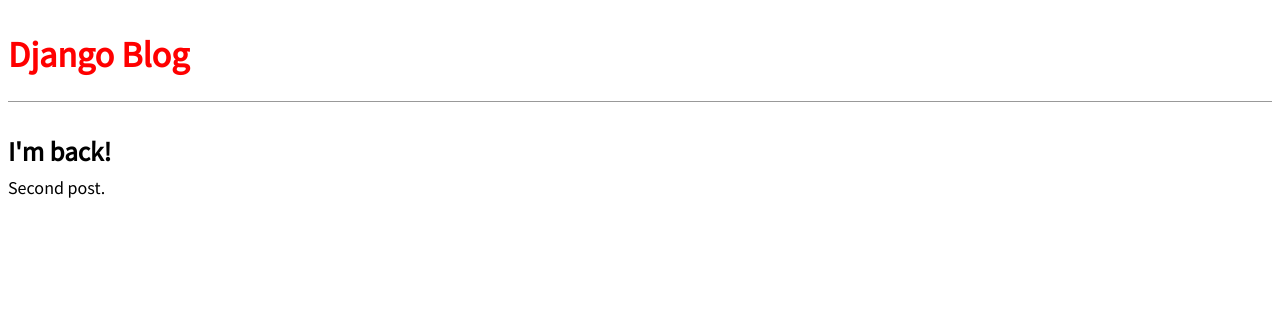
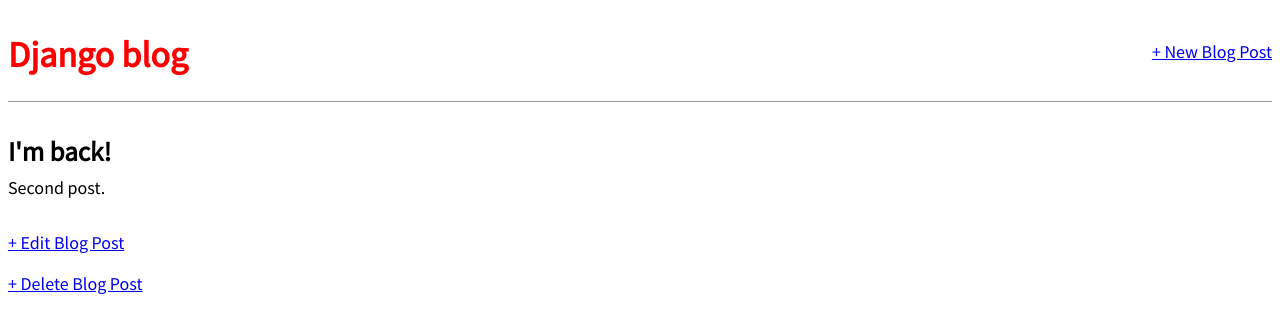
Before and after one commit to kev-tech/blog-app, a Django app: page /post/2/ in a window 1280 px wide. Shown: the top 333 px of the page. Run offline with Django 3.2, Linux system fonts and the light colour scheme; data comes from the database, SQL or seed files in the repository; both versions use the stored data as it was after the commit.

Commit message:
Add CRUD functionality to post DB.

```diff
--- a/blog/models.py
+++ b/blog/models.py
@@ -1,4 +1,5 @@
 from django.db import models
+from django.urls import reverse
 
 class Post(models.Model):
     title  = models.CharField(max_length=200)
@@ -10,3 +11,6 @@ class Post(models.Model):
 
     def __str__(self):
         return self.title
+
+    def get_absolute_url(self):
+        return reverse('post_details', args=[str(self.id)])
--- a/blog/urls.py
+++ b/blog/urls.py
@@ -1,7 +1,16 @@
 from django.urls import path
-from .views import BlogListView, BlogDetailsView
+from .views import (
+    BlogListView,
+    BlogDetailsView,
+    BlogCreateView,
+    BlogUpdateView,
+    BlogDeleteView
+)
 
 urlpatterns = [
-    path('post/<int:pk>/', BlogDetailsView.as_view(), name='post-details'),
+    path('post/<int:pk>/delete/', BlogDeleteView.as_view(), name='post_delete'),
+    path('post/<int:pk>/edit/', BlogUpdateView.as_view(), name='post_edit'),
+    path('post/new/', BlogCreateView.as_view(), name='post_new'),
+    path('post/<int:pk>/', BlogDetailsView.as_view(), name='post_details'),
     path('', BlogListView.as_view(), name='home'),
 ]
--- a/blog/views.py
+++ b/blog/views.py
@@ -1,4 +1,6 @@
 from django.views.generic import ListView, DetailView
+from django.views.generic.edit import CreateView, UpdateView, DeleteView
+from django.urls import reverse_lazy
 from .models import Post
 
 class BlogListView(ListView):
@@ -8,3 +10,18 @@ class BlogListView(ListView):
 class BlogDetailsView(DetailView):
     model = Post
     template_name = 'post_details.html'
+
+class BlogCreateView(CreateView):
+    model = Post
+    template_name = 'post_new.html'
+    fields = ['title', 'author', 'body']
+
+class BlogUpdateView(UpdateView):
+    model = Post
+    template_name = 'post_edit.html'
+    fields = ['title', 'body']
+
+class BlogDeleteView(DeleteView):
+    model = Post
+    template_name = 'delete_post.html'
+    success_url = reverse_lazy('home')
--- a/templates/base.html
+++ b/templates/base.html
@@ -1,18 +1,22 @@
 {% load static %}
 <html>
   <head>
-        <title>Django Blog</title>
-        <link rel="stylesheet" href="{% static 'css/base.css'%}">
+    <title>Django blog</title>
         <link href="https://fonts.googleapis.com/css?family=Source+Sans+Pro:400" rel="stylesheet">
         <link href="{% static 'css/base.css' %}" rel="stylesheet">
   </head>
   <body>
+    <div>
       <header>
-            <h1><a href="{% url 'home' %}">Django Blog</a></h1>
+        <div class="nav-left">
+          <h1><a href="{% url 'home' %}">Django blog</a></h1>
+        </div>
+        <div class="nav-right">
+          <a href="{% url 'post_new' %}">+ New Blog Post</a>
+        </div>
       </header>
-        <div>
         {% block content %}
-            {% endblock content%}
+        {% endblock content %}
     </div>
   </body>
 </html>
--- a/templates/home.html
+++ b/templates/home.html
@@ -3,7 +3,7 @@
 {% block content %}
     {% for post in object_list %}
         <div class='post-entry'>
-            <h2><a href="{% url 'post-details' post.pk %}">{{ post.title }}</a></h2>
+            <h2><a href="{% url 'post_details' post.pk %}">{{ post.title }}</a></h2>
             <p>{{ post.body }}</p>
         </div>
     {% endfor %}
--- a/templates/post_details.html
+++ b/templates/post_details.html
@@ -1,8 +1,11 @@
 {% extends 'base.html' %}
 
 {% block content %}
-    <div class="post-entry">
-        <h2>{{ post.title }}</h2>
-        <p>{{ post.body }}</p>
-    </div>
+  <div class="post-entry">
+    <h2>{{ post.title }}</h2>
+    <p>{{ post.body }}</p>
+  </div>
+
+  <p><a href="{% url 'post_edit' post.pk %}">+ Edit Blog Post</a></p>
+  <p><a href="{% url 'post_delete' post.pk %}">+ Delete Blog Post</a></p>
 {% endblock content %}
```
Also changed, not shown: blog/tests.py (+25 -0 lines), templates/delete_post.html (added, +9 -0 lines), templates/post_edit.html (added, +9 -0 lines), templates/post_new.html (added, +9 -0 lines), db.sqlite3. Lines whose indentation alone changed are shown as unchanged.
